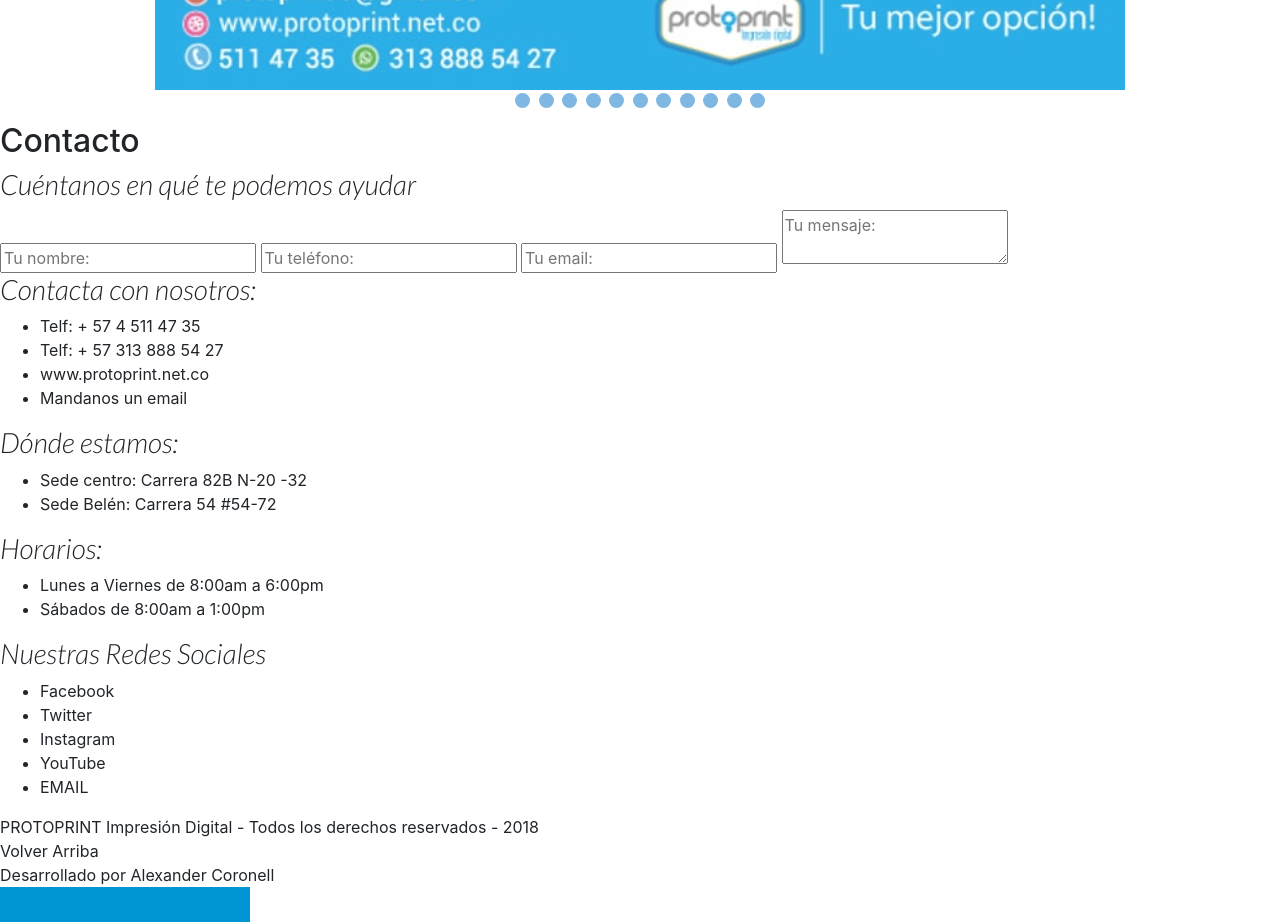
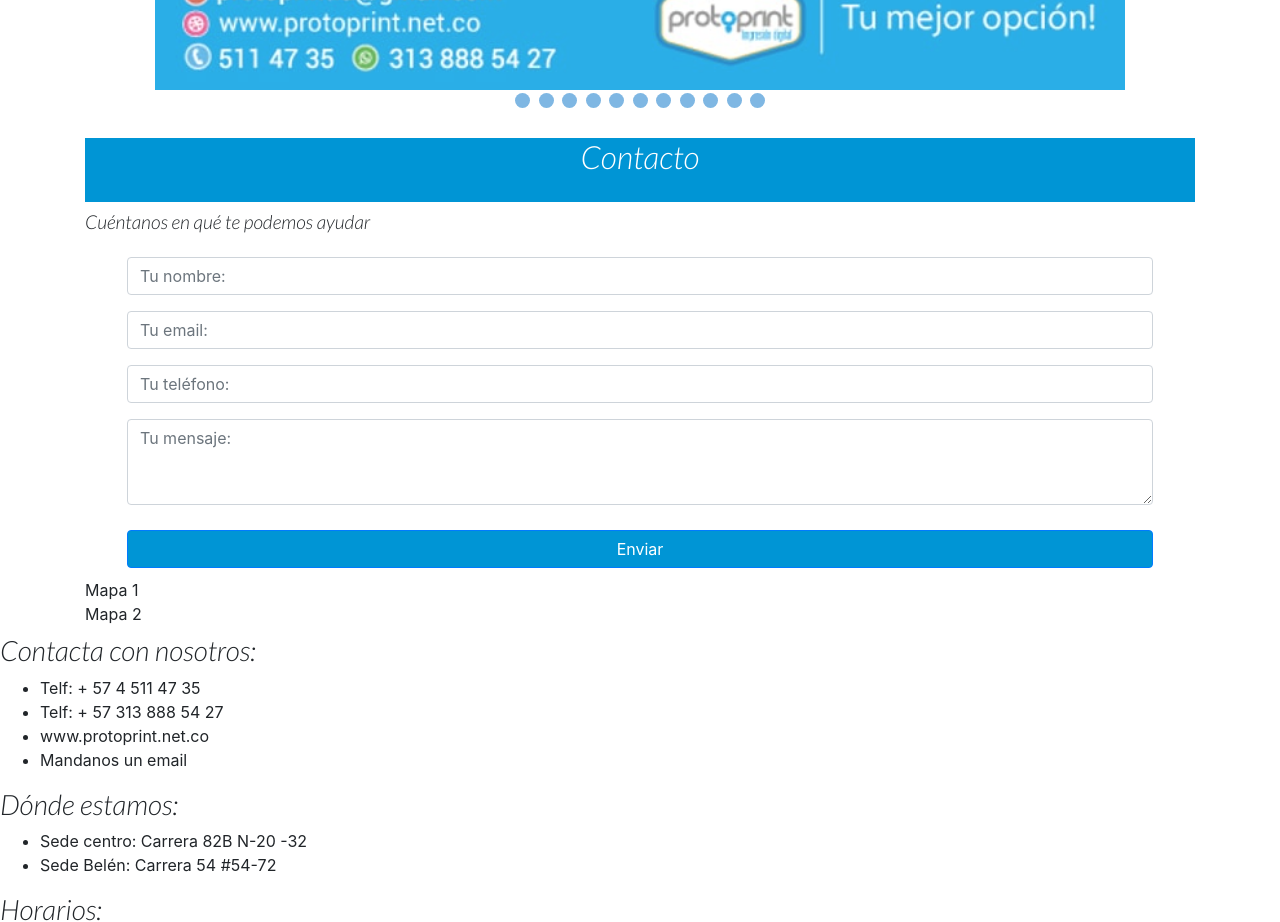
Before and after one commit to alexcoronell/Protoprint-AngularJS, a plain HTML site: page index.html in a window 1280 px wide. Shown: the part 4920-5842 px from the top of the page. Drawn offline with Linux system fonts and the light colour scheme.

Commit message:
Se incorpora formulario sin mapas

```diff
--- a/index.html
+++ b/index.html
@@ -250,15 +250,51 @@
 
 
     </section>
-    <section>
-        <h2>Contacto</h2>
-        <h3>Cuéntanos en qué te podemos ayudar</h3>
-        <form action="#">
-            <input type="text" placeholder="Tu nombre:">
-            <input type="text" placeholder="Tu teléfono:">
-            <input type="text" placeholder="Tu email:">
-            <textarea name="mensaje" id="mensaje" placeholder="Tu mensaje:"></textarea>
-        </form>
+    <section class="secciones" id="seccioncontacto">
+        <div class="container py-2">
+            <div class="row">
+                <div class="container">
+                    <div class="titulos-secciones text-center col-12">
+                        <h2>Contacto</h2>
+                    </div>
+                </div>
+                <div class="col-12">
+                    <div class="row">
+                        <div class="col-12">
+                            <h5>Cuéntanos en qué te podemos ayudar</h5>
+                        </div>
+
+                        <div class="col-12">
+                            <div class="row">
+                                <form action="#" class="seccion-formulario text-center">
+                                    <input type="text" class="form-control col-12" id="InputName" aria-describedby="nameHelp" placeholder="Tu nombre:">
+
+                                    <input type="email" class="form-control col-12" id="InputEmail" aria-describedby="emailHelp" placeholder="Tu email:">
+
+                                    <input type="number" class="form-control col-12" id="InputPhone" aria-describedby="phoneHelp" placeholder="Tu teléfono:">
+
+                                    <textarea class="form-control col-12" id="mensaje" rows="3" placeholder="Tu mensaje:"></textarea>
+
+                                    <button type="submit" class="btn btn-primary">Enviar</button>
+
+
+                                </form>
+
+                            </div>
+                        </div>
+                        <div class="col-12 row">
+                            <div class="col-12">
+                                Mapa 1
+                            </div>
+                            <div class="col-12">
+                                Mapa 2
+                            </div>
+                        </div>
+                    </div>
+                </div>
+            </div>
+        </div>
+
     </section>
     <footer>
         <div>
--- a/scss/estilos.scss
+++ b/scss/estilos.scss
@@ -69,8 +69,15 @@
 }
 
 h3,
+h4,
+h5,
+h6,
 p {
     font-family: Lato-LightItalic;
+}
+
+h5 {
+    font-size: 1.2rem;
 }
 
 .titulos-secciones {
@@ -400,6 +407,26 @@
     margin-right: auto !important;
 }
 
+// ----------------------
+//      SECCION CONTACTO
+//-----------------------
+.seccion-formulario {
+    width: 100%;
+}
+
+.form-control,
+.seccion-formulario button {
+    width: 90%;
+    //margin-left: auto;
+    //margin-right: auto;
+    margin: 1rem auto;
+}
+
+.seccion-formulario button {
+    background: $principal;
+    margin: .6rem auto;
+}
+
 //TEMPORAL
 .colores {
     width: 250px !important;
```
Also changed, not shown: css/estilos.css, 1 other file.
